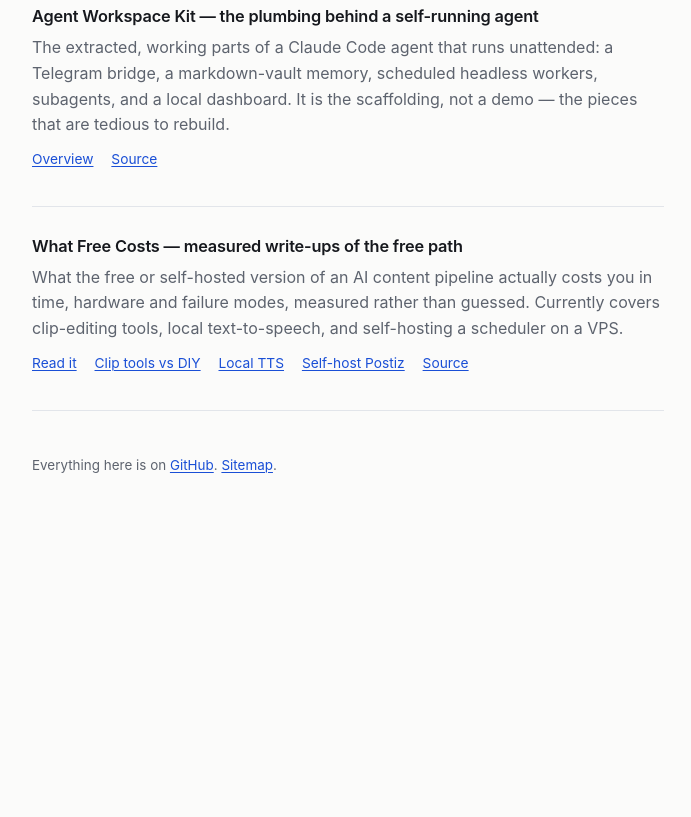
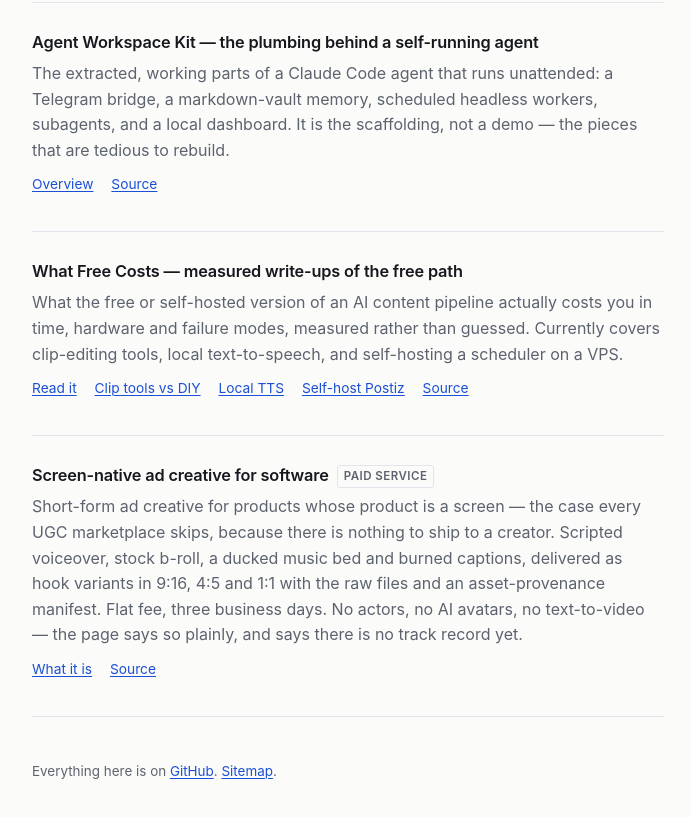
Before and after one commit to outlier1804/outlier1804.github.io, a plain HTML site: page index.html in a window 1280 px wide. Shown: the part 689-1506 px from the top of the page, without its empty margins (292-983 px from the left). Before the commit the page ends 1261 px from the top, so only its background shows below. Drawn offline with Linux system fonts and the light colour scheme.

Commit message:
Add ai-ad-service to host-root sitemap and hub index

```diff
--- a/index.html
+++ b/index.html
@@ -5,7 +5,7 @@
 <meta charset="utf-8">
 <meta name="viewport" content="width=device-width, initial-scale=1">
 <title>outlier1804 — small tools, built and shipped</title>
-<meta name="description" content="Four free, open tools: a campaign-brief checker for clippers, a contractor estimate generator, an agent workspace kit, and a site about what the free path to an AI content pipeline actually costs.">
+<meta name="description" content="Four free, open tools — a campaign-brief checker for clippers, a contractor estimate generator, an agent workspace kit, and a site about what the free path to an AI content pipeline actually costs — plus a paid short-form ad-creative service for software products.">
 <link rel="canonical" href="https://outlier1804.github.io/">
 <style>
   :root { --ink:#16181d; --mute:#5d636e; --line:#e2e5ea; --bg:#fbfbfa; --link:#1a4fd6; }
@@ -27,6 +27,11 @@
   .item p { margin:0 0 10px; color:var(--mute); }
   .links { font-size:.86rem; color:var(--mute); }
   .links a { margin-right:14px; }
+  .tag {
+    display:inline-block; font-size:.72rem; font-weight:600; letter-spacing:.04em;
+    text-transform:uppercase; color:var(--mute); border:1px solid var(--line);
+    border-radius:3px; padding:1px 6px; margin-left:8px; vertical-align:1px;
+  }
   footer { margin-top:44px; font-size:.84rem; color:var(--mute); }
   @media (prefers-color-scheme: dark) {
     :root { --ink:#e9ebef; --mute:#9aa1ad; --line:#282c34; --bg:#101216; --link:#7ea6ff; }
@@ -38,8 +43,9 @@
 
 <header>
   <h1>outlier1804</h1>
-  <p class="lede">Small, finished tools. Each one is free, open source, and runs without an account —
-  most of them run entirely in your own browser or on your own machine.</p>
+  <p class="lede">Small, finished tools. The first four are free, open source, and run without an
+  account — most of them entirely in your own browser or on your own machine. The last one is a paid
+  service, marked as such.</p>
 </header>
 
 <main>
@@ -92,6 +98,19 @@
     </p>
   </article>
 
+  <article class="item">
+    <h2><a href="https://outlier1804.github.io/ai-ad-service/">Screen-native ad creative for software</a><span class="tag">Paid service</span></h2>
+    <p>Short-form ad creative for products whose product is a screen — the case every UGC marketplace
+    skips, because there is nothing to ship to a creator. Scripted voiceover, stock b-roll, a ducked
+    music bed and burned captions, delivered as hook variants in 9:16, 4:5 and 1:1 with the raw files
+    and an asset-provenance manifest. Flat fee, three business days. No actors, no AI avatars, no
+    text-to-video — the page says so plainly, and says there is no track record yet.</p>
+    <p class="links">
+      <a href="https://outlier1804.github.io/ai-ad-service/">What it is</a>
+      <a href="https://github.com/outlier1804/ai-ad-service">Source</a>
+    </p>
+  </article>
+
 </main>
 
 <footer>
--- a/sitemap.xml
+++ b/sitemap.xml
@@ -1,7 +1,7 @@
 <?xml version="1.0" encoding="UTF-8"?>
 <!--
   Host-root sitemap for outlier1804.github.io.
-  A sitemap may list any URL on the same host, so this one covers all four
+  A sitemap may list any URL on the same host, so this one covers all five
   project Pages sites as well as the hub itself. Declared in /robots.txt.
 -->
 <urlset xmlns="http://www.sitemaps.org/schemas/sitemap/0.9">
@@ -22,4 +22,6 @@
   <url><loc>https://outlier1804.github.io/whatfreecosts/elevenlabs-alternative-local-tts/</loc><lastmod>2026-08-09</lastmod><priority>0.8</priority></url>
   <url><loc>https://outlier1804.github.io/whatfreecosts/self-host-postiz-vps-tutorial/</loc><lastmod>2026-08-09</lastmod><priority>0.8</priority></url>
 
+  <url><loc>https://outlier1804.github.io/ai-ad-service/</loc><lastmod>2026-08-11</lastmod><priority>0.9</priority></url>
+
 </urlset>
```
